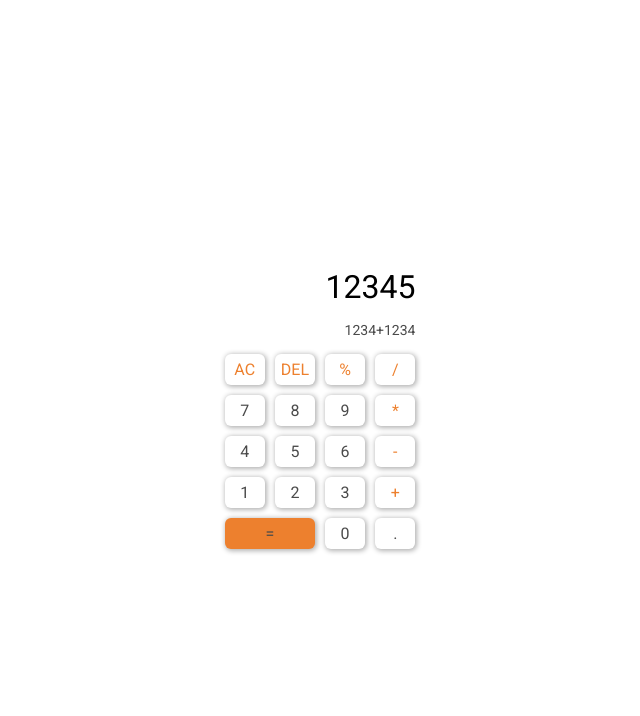
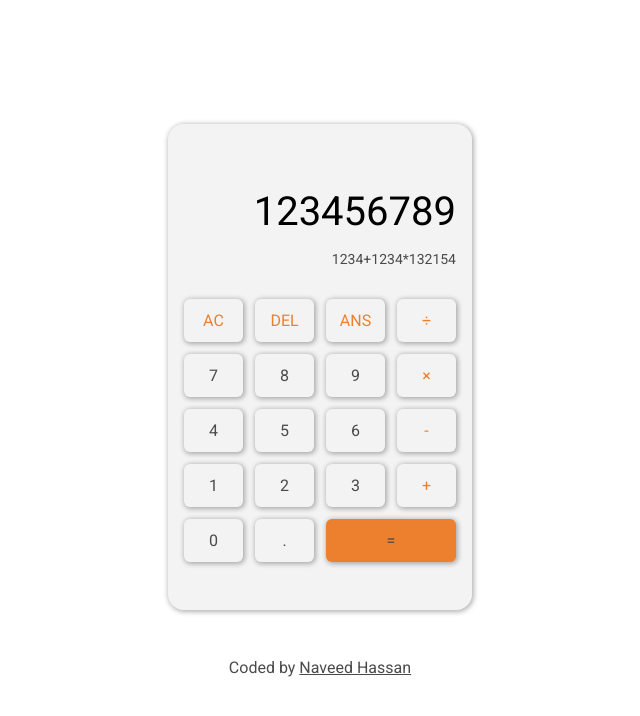
Before and after one commit to NaveedBaloch12/Calculator-Project-HTML-CSS-JS, a plain HTML site: page index.html in a window 1280 px wide. Shown: the whole page, without its empty margins (320-960 px from the left). Drawn offline with Linux system fonts and the light colour scheme.

Commit message:
first commit

```diff
--- a/index.html
+++ b/index.html
@@ -19,39 +19,46 @@
 <body>
     <section class="calculator--box">
         <div class="display">
-            <div class="answer--box">12345</div>
-            <div class="calculation--box">1234+1234</div>
+            <div class="answer--box" id="answer" >123456789</div>
+            <div class="calculation--box" id="calc">1234+1234*132154</div>
         </div>
         <div class="buttons">
-            <div class="btn btn-ac function-btn">AC</div>
-            <div class="btn btn-del function-btn">DEL</div>
-            <div class="btn btn-percent function-btn">%</div>
-            <div class="btn btn-devide function-btn">/</div>
 
-            <div class="btn btn-7 ">7</div>
-            <div class="btn btn-8 ">8</div>
-            <div class="btn btn-9 ">9</div>
+            <div class="btn btn-ac function-btn" data-code-1="Backspace">AC</div>
+            <div class="btn btn-del function-btn" data-code-1="Delete">DEL</div>
 
-            <div class="btn btn-cross function-btn">*</div>
+            <div class="btn btn-percent function-btn" data-code-1="">ANS</div>
+            <div class="btn btn-devide function-btn"data-code-1="NumpadDivide" data-code-2="Slash">÷</div>
 
-            <div class="btn btn-4 ">4</div>
-            <div class="btn btn-5 ">5</div>
-            <div class="btn btn-6 ">6</div>
+            <div class="btn btn-7 " data-code-1="Digit7" data-code-2="Numpad7" >7</div>
+            <div class="btn btn-8 " data-code-1="Digit8" data-code-2="Numpad8" >8</div>
+            <div class="btn btn-9 " data-code-1="Digit9" data-code-2="Numpad9" >9</div>
 
-            <div class="btn btn-sub function-btn">-</div>
+            <div class="btn btn-cross function-btn" data-code-1="NumpadMultiply">×</div>
 
-            <div class="btn btn-1 ">1</div>
-            <div class="btn btn-2 ">2</div>
-            <div class="btn btn-3 ">3</div>
+            <div class="btn btn-4 " data-code-1="Digit4" data-code-2="Numpad4" >4</div>
+            <div class="btn btn-5 " data-code-1="Digit5" data-code-2="Numpad5" >5</div>
+            <div class="btn btn-6 " data-code-1="Digit6" data-code-2="Numpad6" >6</div>
 
-            <div class="btn btn-plus function-btn">+</div>
+            <div class="btn btn-sub function-btn" data-code-1="NumpadSubtract">-</div>
 
-            <div class="btn btn-0 ">0</div>
-            <div class="btn btn-dot ">.</div>
-            <div class="btn btn-equal ">=</div>
+            <div class="btn btn-1 " data-code-1="Digit1" data-code-2="Numpad1" >1</div>
+            <div class="btn btn-2 " data-code-1="Digit2" data-code-2="Numpad2" >2</div>
+            <div class="btn btn-3 " data-code-1="Digit3" data-code-2="Numpad3" >3</div>
+
+            <div class="btn btn-plus function-btn" data-code-1="NumpadAdd">+</div>
+
+            <div class="btn btn-0 " data-code-1="Digit0" data-code-2="Numpad0" >0</div>
+
+            <div class="btn btn-dot " data-code-1="NumpadDecimal" data-code-2="Period">.</div>
+            <div class="btn btn-equal "data-code-1="NumpadEnter" data-code-2="Enter">=</div>
 
         </div>
     </section>
+
+    <div class="cradit">
+        Coded by <a href="https://github.com/" target="_blank">Naveed Hassan</a>
+    </div>
 </body>
 
 </html>
--- a/js/script.js
+++ b/js/script.js
@@ -0,0 +1,39 @@
+// ------------------------- Grab Elements ------------------------------
+const btnS = document.querySelectorAll('.btn');
+
+const answer = document.getElementById('answer');
+const calculations = document.getElementById('calc');
+
+// ----------------------- Event Listeners -----------------------------
+
+btnS.forEach(btn => btn.addEventListener("mousedown", addClickedClass))
+btnS.forEach(btn => btn.addEventListener("mouseup", removeClickedClass))
+
+window.addEventListener("keydown", addKeyDownClass);
+window.addEventListener("keyup", addKeyUpClass);
+
+
+// ----------------------- Functions ------------------------------
+
+function addClickedClass() {
+    this.classList.add('active');
+}
+
+function removeClickedClass() {
+    this.classList.remove('active');
+}
+
+function addKeyDownClass(e) {
+    const key = (document.querySelector(`div[data-code-1="${e.code}"]`) || document.querySelector(`div[data-code-2="${e.code}"]`));
+    if (!key) return;
+    key.classList.add('active');
+}
+
+function addKeyUpClass(e) {
+    const key = (document.querySelector(`div[data-code-1="${e.code}"]`) || document.querySelector(`div[data-code-2="${e.code}"]`));
+    if (!key) return;
+    key.classList.remove('active');
+}
+
+
+// =====================================================================================
--- a/style/style.css
+++ b/style/style.css
@@ -27,8 +27,8 @@
     :root {
         --text-primary: black;
         --text-secondary: #4a4a4a;
-        --background-primary: white;
-        --background-hover: rgb(238, 238, 238);
+        --background-primary: rgba(223, 223, 223, 0.382);
+        --background-hover: rgb(255, 255, 255);
     }
 }
 
@@ -57,8 +57,13 @@
 body {
     height: 100vh;
     display: flex;
+    flex-direction: column;
     justify-content: center;
     align-items: center;
+}
+
+.cradit {
+    margin-top: 3rem;
 }
 
 /* ============================================================= */
@@ -66,51 +71,63 @@ body {
 /* ============================================================= */
 
 .calculator--box {
+    width: 17rem;
     background-color: var(--background-primary);
     padding: var(--box-padding-2);
     border-radius: var(--box-bdr-1);
+    box-shadow: 1px 1px 5px 1px rgba(0, 0, 0, 0.3);
+    -webkit-box-shadow: 1px 1px 5px 1px rgba(0, 0, 0, 0.3);
+    -moz-box-shadow: 1px 1px 5px 1px rgba(0, 0, 0, 0.3);
 }
 
 /* ----------------------- styling display box ------------------- */
 
 .display {
-    margin-top: var(--box-margin-1);
+    margin-top: 3rem;
 }
 
 .answer--box {
-    font-size: 2rem;
+    font-size: 2.5rem;
     color: var(--text-primary);
     text-align: right;
     margin-block: var(--box-margin-2);
+    overflow: hidden;
 }
 
 .calculation--box {
+    overflow: auto;
     font-size: 14px;
     text-align: right;
+}
+
+.calculation--box::-webkit-scrollbar {
+    width: 12px;
 }
 
 /* ----------------------- styling buttons box ------------------- */
 
 .buttons {
-    margin-block: var(--box-margin-2);
+    margin-block: var(--box-margin-1);
     display: grid;
     grid-template-columns: repeat(4, 1fr);
-    gap: 10px;
+    gap: 12px;
 }
 
 .btn {
     display: flex;
     justify-content: center;
     align-items: center;
-    padding: 6px;
+    padding: var(--box-padding-3);
     font-size: 1rem;
     border-radius: var(--box-bdr-2);
     box-shadow: 1px 1px 5px 1px rgba(0, 0, 0, 0.3);
     -webkit-box-shadow: 1px 1px 5px 1px rgba(0, 0, 0, 0.3);
     -moz-box-shadow: 1px 1px 5px 1px rgba(0, 0, 0, 0.3);
     cursor: pointer;
+    transition: all .1s;
 }
-.btn:hover{
+
+.btn:hover {
     background-color: var(--background-hover);
 }
 
@@ -118,11 +135,20 @@ body {
     grid-column: 3 / 1;
     grid-row: 5;
     background-color: var(--universal-main-color);
+    grid-area: 6 / 5 / 5 / 3;
 }
-.btn-equal:hover{
+
+.btn-equal:hover {
     background-color: rgb(255, 145, 62);
 }
 
 .function-btn {
     color: #ED802E;
 }
+
+.active {
+    box-shadow: 1px 1px 5px 1px rgba(0, 0, 0, 0.07);
+    -webkit-box-shadow: 1px 1px 5px 1px rgba(0, 0, 0, 0.07);
+    -moz-box-shadow: 1px 1px 5px 1px rgba(0, 0, 0, 0.07);
+    transform:scale(.93);
+}
```
